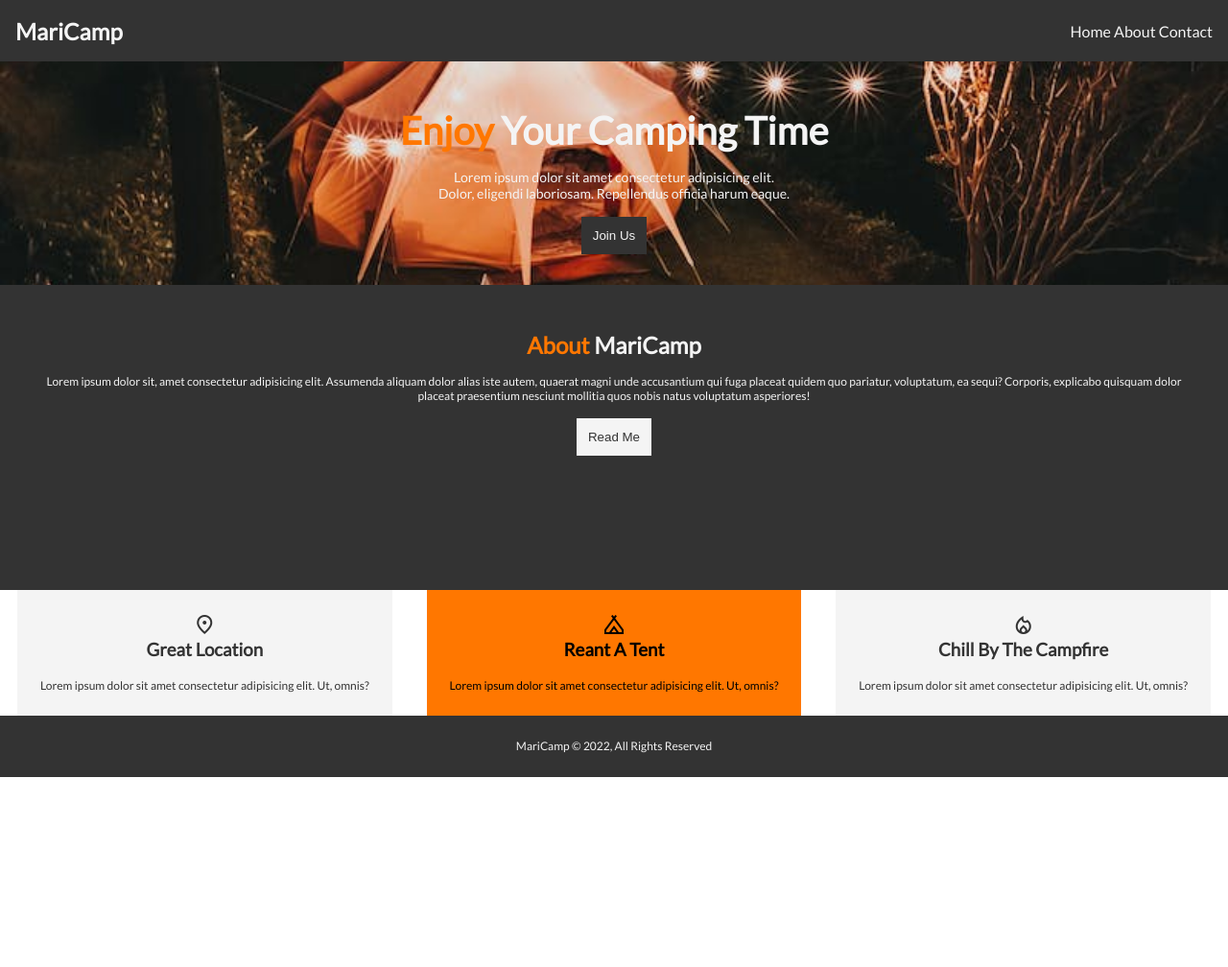
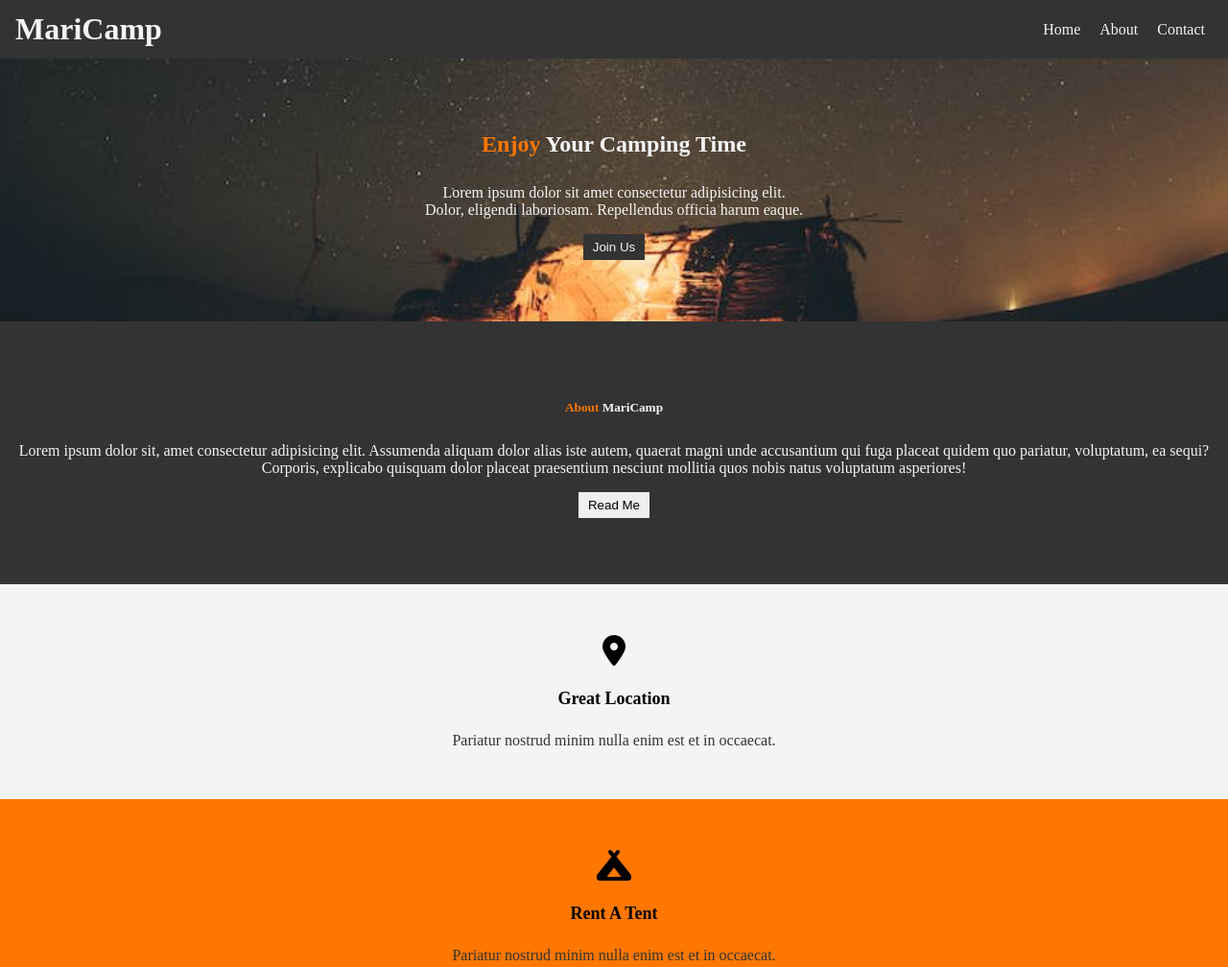
Before and after one commit to mari0514/MariCamp, a plain HTML site: page index.html in a window 1280 px wide. Shown: the top 1008 px of the page at 96% size. Before the commit the page ends 810 px from the top, so only its background shows below. Drawn offline with nearby package versions, Linux system fonts and the light colour scheme.

Commit message:
committed

```diff
--- a/css/main.css
+++ /dev/null
@@ -1,223 +0,0 @@
-/* Fonts */
-@import url('https://fonts.googleapis.com/css?family=Lato');
-html {
-    font-family: Lato, 'sans serif';
-}
-
-body {
-    margin: 0;
-}
-
-/* Colors */
-:root {
-    --white: #f4f4f4;
-    --dark: #333333;
-    --orange: #ff7700;
-    --hover: #444444;
-}
-
-/* Background */
-.image-background {
-    background-image: url("../assets/img/camp.jpeg");
-    background-repeat: no-repeat;
-    background-position: center;
-    background-size: cover;
-}
-
-.dark-background {
-    background-color: var(--dark);
-    color: var(--white);
-}
-
-.light-background {
-    background-color: var(--white);
-    color: var(--dark);
-}
-
-.orange-background {
-    background-color: var(--orange);
-}
-
-.orange-text {
-    color: var(--orange);
-}
-
-/* Header */
-header {
-    height: 64px;
-
-    display: flex;
-    flex-direction: row;
-    justify-content: space-between;
-    align-items: center;
-
-    padding: 0 16px
-}
-
-/* Body */
-h6 {
-    font-size: 1.5em;
-}
-
-ul, li, h6, nav {
-    display: inline;
-}
-
-ul {
-    padding-left: 0;
-}
-
-li, a {
-    text-decoration: none;
-    color: inherit;
-}
-
-li:hover {
-    color: var(--orange);
-    background-color: var(--hover);
-}
-
-h2, h3 {
-    margin-top: 0;
-}
-
-h3 + p {
-    margin-bottom: 0;
-}
-
-p {
-    font-size: 12px;
-}
-
-button {
-    padding: 12px;
-    border: none;
-}
-
-.join-us {
-    background-color: var(--dark);
-    color: var(--white);
-}
-
-.read-me {
-    background-color: var(--white);
-    color: var(--dark);
-}
-
-#first-article {
-    /* border: 5px solid rgb(215, 226, 71); */
-    padding: 48px 18px 32px;
-    color: var(--white);
-    height: auto;
-    text-align: center;
-}
-
-#first-article h1 {
-    font-size: 40px;
-}
-
-#first-article h1, p {
-    margin: 16px 0;
-    margin-top: 0;
-}
-#first-article p {
-    font-size: 14px;
-}
-
-#second-article {
-    /* border: 5px solid rgb(200, 71, 226); */
-    padding: 48px 32px 140px;
-    text-align: center;
-}
-
-#second-article h2, p {
-    margin: 16px 0;
-    margin-top: 0;
-}
-
-.dark-button {
-    background-color: var(--dark);
-    color: var(--white);
-}
-
-.white-button {
-    background-color: var(--white);
-}
-
-.bold {
-    font-weight: bold;
-}
-
-.flex {
-    display: flex;
-    text-align: center;
-    justify-content: space-around;
-}
-
-.flex > article {
-    padding: 24px;
-}
-
-.flex > p {
-    font-size: 8px;
-}
-
-
-footer {
-    margin: 0 auto;
-    height: 64px;
-    display: flex;
-    justify-content: center;
-    align-items: center;
-}
-
-footer > p {
-    margin-bottom: 0;
-}
-
-/* Media Queries */
-@media screen and (max-width: 420px) {
-    header {
-        height: auto;
-        flex-direction: column;
-        padding: 0 8px;
-    }
-
-    li, a {
-        width: 100%;
-    }
-
-    a {
-        /* border: 1px solid red; */
-        font-size: 12px;
-    }
-
-    li {
-        height: 12px;
-        padding: 4px 0;
-    }
-
-    ul, li, h6, nav {
-        margin: 6px 0;
-        display: block;
-        width: 100%;
-        text-align: center;
-    }
-
-    nav {
-        margin-top: 0;
-    }
-
-    h6 {
-        margin-top: 16px;
-        font-size: 1em;
-    }
-
-    h3 {
-        font-size: 12px;
-    }
-
-    .flex {
-        flex-direction: column;
-    }
-}
--- /dev/null
+++ b/css/style.css
@@ -0,0 +1,121 @@
+:root {
+    --white: #f4f4f4;
+    --dark: #333333;
+    --orange: #ff7700;
+    --hover: #444444;
+}
+
+html, body {
+    background-color: var(--dark);
+    margin: 0;
+}
+
+#logo, h1, h5 {
+    color: var(--white);
+    margin: 12px 0;
+}
+
+.orange-text {
+    color: var(--orange);
+}
+
+header {
+    display: flex;
+    flex-direction: row;
+    justify-content: space-between;
+    align-items: center;
+    padding: 0 16px;
+}
+
+ul, li, nav {
+    display: inline;
+    padding: 0;
+}
+
+a {
+    color: var(--white);
+    text-decoration: none;
+    padding: 0 8px;
+}
+
+a:hover {
+    color: var(--orange);
+    background-color: var(--hover);
+}
+
+article {
+    min-height: 250px;
+    display: flex;
+    flex-direction: column;
+    justify-content: center;
+    align-items: center;
+    padding: 12px 16px;
+}
+
+article:first-child {
+    background-image: url(../assets/img/camping.jpeg);
+    background-size: cover;
+    background-position: center;
+}
+
+article:first-child button {
+    background-color: var(--dark);
+    color: var(--white);
+}
+
+button {
+    border: none;
+    padding: 6px 10px;
+}
+
+p {
+    text-align: center;
+    color: var(--white);
+}
+
+section {
+    min-height: 200px;
+    background-color: var(--white);
+    display: flex;
+    flex-direction: column;
+    justify-content: center;
+    align-items: center;
+    padding: 12px 16px;
+}
+
+section p {
+    color: var(--dark);
+    margin: 12px 0;
+}
+
+h6 {
+    font-size: 18px;
+    margin: 12px 0;
+}
+
+i {
+    font-size: 32px;
+    margin: 12px 0;
+}
+
+section:nth-child(even) {
+    background-color: var(--orange);
+}
+
+@media screen and (max-width: 425px) {
+    header {
+        height: auto;
+        flex-direction: column;
+    }
+
+    ul, li, nav, a {
+        display: block;
+        width: 100%;
+        text-align: center;
+    }
+
+    a {
+        padding: 6px 0;
+    }
+
+}
--- a/index.html
+++ b/index.html
@@ -4,16 +4,15 @@
     <meta charset="UTF-8">
     <meta http-equiv="X-UA-Compatible" content="IE=edge">
     <meta name="viewport" content="width=device-width, initial-scale=1.0">
-    <link rel="stylesheet" href="css/main.css">
-    <!-- Google Fonts -->
-    <link rel="stylesheet" href="https://fonts.googleapis.com/css?family=Lato">
-    <!-- Icons -->
-    <link rel="stylesheet" href="https://fonts.googleapis.com/css2?family=Material+Symbols+Outlined:opsz,wght,FILL,GRAD@48,400,0,0" />
+    <link rel="stylesheet" href="css/style.css">
+    <script src="https://kit.fontawesome.com/817353c889.js" crossorigin="anonymous"></script>
     <title>MariCamp</title>
 </head>
 <body>
-    <header class="dark-background">
-        <h6>MariCamp</h6>
+    <header>
+        <h1 id="logo">
+            MariCamp
+        </h1>
         <nav>
             <ul>
                 <li>
@@ -29,42 +28,35 @@
         </nav>
     </header>
     <main>
-        <article class="image-background" id="first-article">
-            <h1 class="bold"><span class="orange-text">Enjoy</span> Your Camping Time</h1>
+        <article>
+            <h1><span class="orange-text">Enjoy</span> Your Camping Time</h1>
             <p>Lorem ipsum dolor sit amet consectetur adipisicing elit.<br>Dolor, eligendi laboriosam. Repellendus officia harum eaque.</p>
-            <button class="join-us">Join Us</button>
+            <button>Join Us</button>
         </article>
-        <article class="dark-background" id="second-article">
-            <h2 class="bold"><span class="orange-text">About</span> MariCamp</h2>
+        <article>
+            <h5><span class="orange-text">About</span> MariCamp</h5>
             <p>Lorem ipsum dolor sit, amet consectetur adipisicing elit. Assumenda aliquam dolor alias iste autem, quaerat magni unde accusantium qui fuga placeat quidem quo pariatur, voluptatum, ea sequi? Corporis, explicabo quisquam dolor placeat praesentium nesciunt mollitia quos nobis natus voluptatum asperiores!</p>
-            <button class="read-me">Read Me</button>
+            <button>Read Me</button>
         </article>
 
-        <div class="flex">
-            <article class="light-background">
-                <span class="material-symbols-outlined">
-                    location_on
-                </span>
-                <h3 class="bold">Great Location</h3>
-                <p>Lorem ipsum dolor sit amet consectetur adipisicing elit. Ut, omnis?</p>
-            </article>
-            <article class="orange-background">
-                <span class="material-symbols-outlined">
-                    camping
-                </span>
-                <h3 class="bold">Reant A Tent</h3>
-                <p>Lorem ipsum dolor sit amet consectetur adipisicing elit. Ut, omnis?</p>
-            </article>
-            <article class="light-background">
-                <span class="material-symbols-outlined">
-                    local_fire_department
-                </span>
-                <h3 class="bold">Chill By The Campfire</h3>
-                <p>Lorem ipsum dolor sit amet consectetur adipisicing elit. Ut, omnis?</p>
-            </article>
-        </div>
+        <section>
+            <i class="fa-solid fa-location-dot"></i>
+            <h6>Great Location</h6>
+            <p>Pariatur nostrud minim nulla enim est et in occaecat.</p>
+        </section>
+        <section>
+            <i class="fa-solid fa-campground"></i>
+            <h6>Rent A Tent</h6>
+            <p>Pariatur nostrud minim nulla enim est et in occaecat.</p>
+        </section>
+        <section>
+            <i class="fa-solid fa-fire"></i>
+            <h6>Chill By The Campfire</h6>
+            <p>Pariatur nostrud minim nulla enim est et in occaecat.</p>
+        </section>
+
     </main>
-    <footer class="dark-background">
+    <footer>
         <p>MariCamp &copy; 2022, All Rights Reserved</p>
     </footer>
 </body>
```
Also changed, not shown: assets/img/camp.png (deleted), assets/img/camping.jpeg (added), 1 other file.
